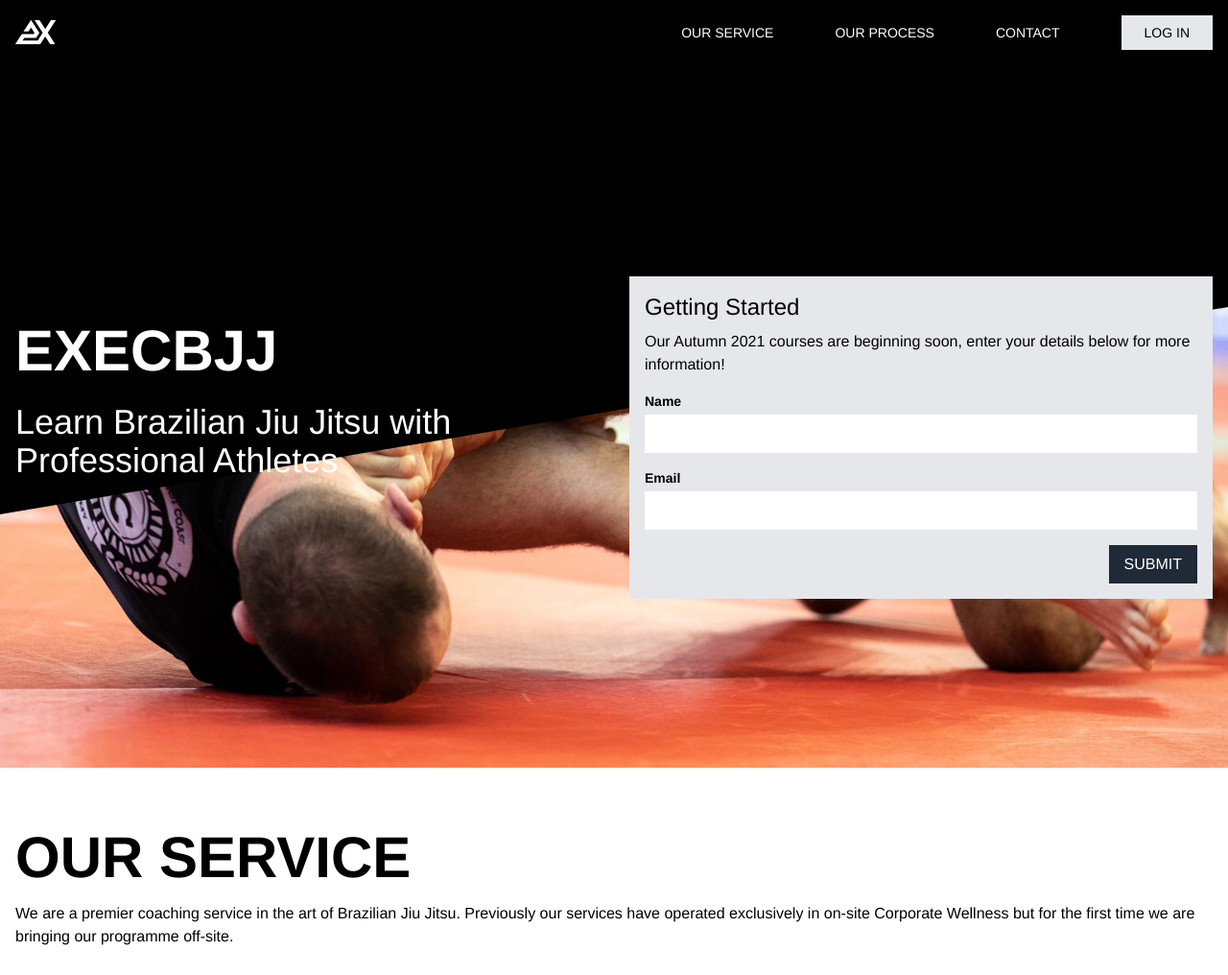
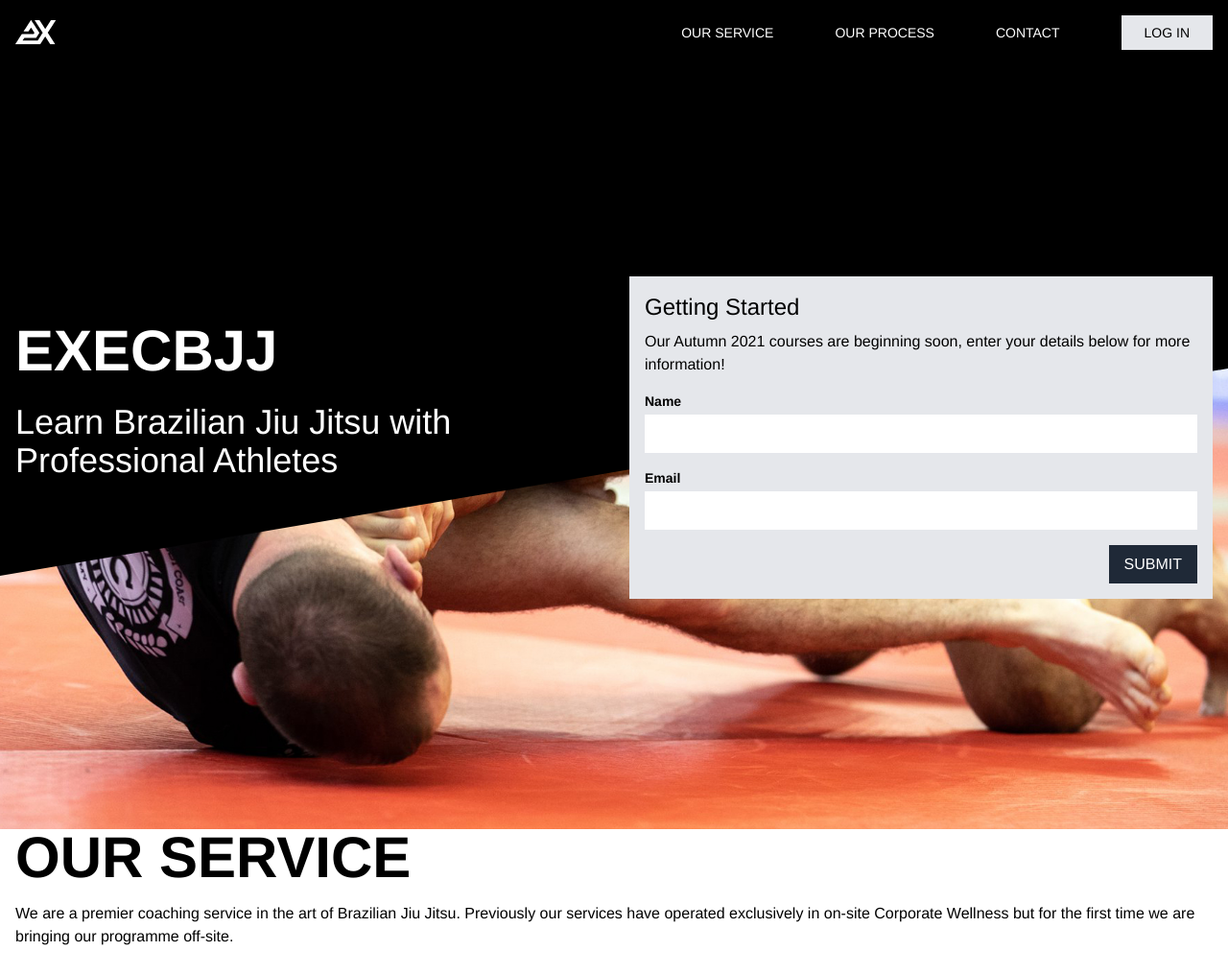
Before and after one commit to slammer1870/studious-lamp, a Flask app: page / in a window 1280 px wide. Shown: the top 1016 px of the page at 96% size. Run offline with Flask 2, Linux system fonts and the light colour scheme; style sheets or scripts are compiled from the project's sources.

Commit message:
add: layout fix

```diff
--- a/templates/index.html
+++ b/templates/index.html
@@ -1,6 +1,6 @@
 {% extends "base.html" %} {% block content %}
 <!--Hero Image with clip-path overlay-->
-<div class="min-h-screen w-screen relative bg-black">
+<div class="min-h-screen py-16 w-screen relative bg-black">
   <div
     class="
       container
--- a/templates/login.html
+++ b/templates/login.html
@@ -1,6 +1,6 @@
 {% extends "base.html" %} {% block content %}
 <!--Hero Image with clip-path overlay-->
-<div class="min-h-screen w-screen relative bg-black">
+<div class="min-h-screen py-16 w-screen relative bg-black">
   <div
     class="
       container
--- a/templates/register.html
+++ b/templates/register.html
@@ -1,6 +1,6 @@
 {% extends "base.html" %} {% block content %}
 <!--Hero Image with clip-path overlay-->
-<div class="min-h-screen w-screen relative bg-black">
+<div class="min-h-screen py-16 w-screen relative bg-black">
   <div
     class="
       container
```
